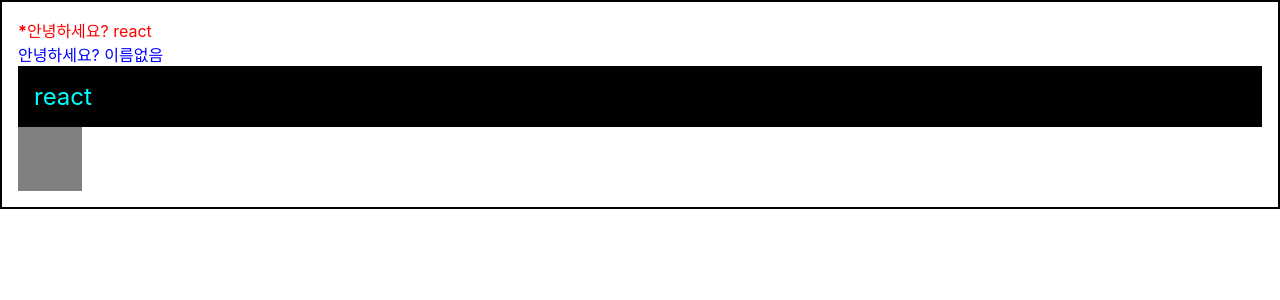
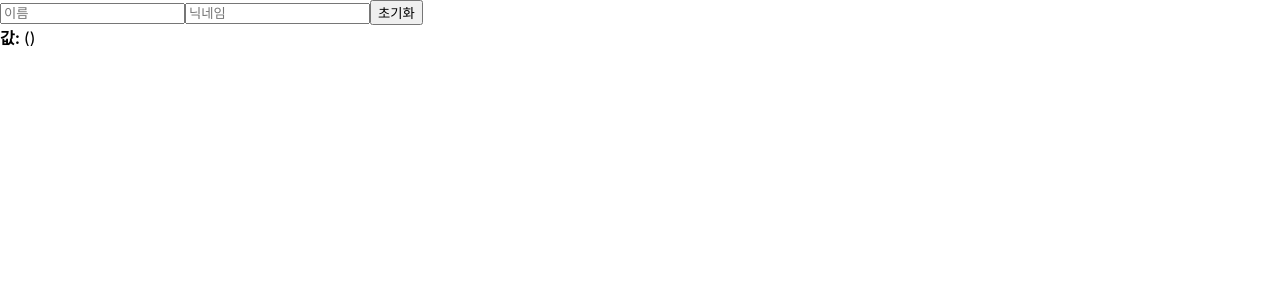
Before and after one commit to minhee0327/TIL, a React (Create React App) app in the folder 03_프론트엔드/07_React/begin-react/: page / in a window 1280 px wide. Shown: the top 300 px of the page. Built offline with nearby package versions, Linux system fonts and the light colour scheme.

Commit message:
[ADD] React: useState, useRef로 이벤트 관리하기

```diff
--- a/03_프론트엔드/07_React/begin-react/src/App.js
+++ b/03_프론트엔드/07_React/begin-react/src/App.js
@@ -1,28 +1,10 @@
 import React from 'react';
-import Hello from './Component/Hello.js';
-import Wrapper from './Component/Wrapper.js'
 import './App.css'
+import InputSample from './Component/InputSample';
 
 function App() {
-  const name = "react";
-  //1. 인라인 스타일 작성방법
-  // naming할때 Camel 표기법으로 naming한다.
-  const style = {
-    backgroundColor: 'black',
-    color: 'aqua',
-    fontSize: 24,
-    padding: '1rem'
-  }
-
   return (
-    <Wrapper>
-      <Hello name="react" color="red" isSpecial />
-      <Hello color='blue' />
-      {/* 1. inline 선언방식 */}
-      <div style={style}>{name}</div>
-      {/* 2. class 선언방식 : className으로 설정*/}
-      <div className="gray-box"></div>
-    </Wrapper>
+    <InputSample />
   );
 }
 
--- /dev/null
+++ b/03_프론트엔드/07_React/begin-react/src/Component/InputSample.js
@@ -0,0 +1,40 @@
+import React, { useState, useRef } from 'react';
+
+function InputSample() {
+    const [inputs, setInputs] = useState({
+        name: '',
+        nickname: ''
+    })
+
+    const { name, nickname } = inputs;
+    const nameInput = useRef()
+
+    const onChange = (e) => {
+        const { value, name } = e.target
+        setInputs({
+            ...inputs,
+            [name]: value
+        })
+    }
+    const onReset = () => {
+        setInputs({
+            name: '',
+            nickname: ''
+        })
+        nameInput.current.focus();
+    }
+
+    return (
+        <div>
+            <input name="name" value={name} onChange={onChange} placeholder="이름" ref={nameInput} />
+            <input name="nickname" value={nickname} onChange={onChange} placeholder="닉네임" />
+            <button onClick={onReset}>초기화</button>
+            <div>
+                <b>값:  </b>
+                {name}({nickname})
+            </div>
+        </div>
+    );
+}
+
+export default InputSample;
```
Also changed, not shown: 03_프론트엔드/07_React/begin-react/src/Component/Counter.js (added, +23 -0 lines).
